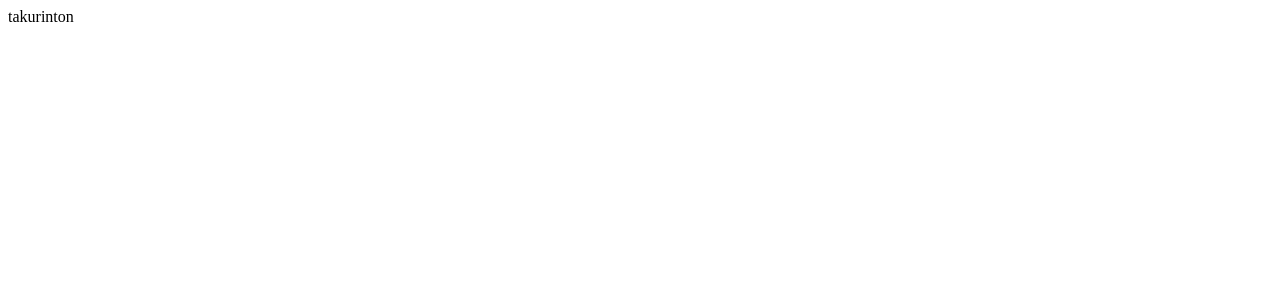
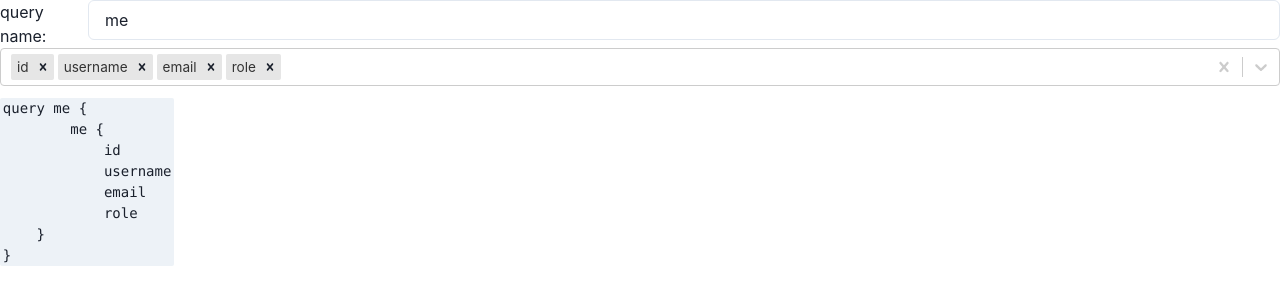
Before and after one commit to takurinton/graphui, a React (Vite) app: page / in a window 1280 px wide. Shown: the top 304 px of the page. Built offline with nearby package versions, Linux system fonts and the light colour scheme.

Commit message:
add: select

```diff
--- a/package.json
+++ b/package.json
@@ -15,6 +15,7 @@
     "graphql": "^16.3.0",
     "react": "^17.0.2",
     "react-dom": "^17.0.2",
+    "react-select": "^5.2.2",
     "urql": "^2.1.3"
   },
   "devDependencies": {
--- a/src/App.tsx
+++ b/src/App.tsx
@@ -4,11 +4,41 @@
     - react, react-dom, urql, chakra-ui は devDependencies に入れる
 */
 
+import { ChakraProvider } from '@chakra-ui/react';
 import { GraphUI } from './graphui/GraphUI';
+
+const schema = `
+type User {
+    id: ID!
+    username: String!
+    email: String!
+    role: Role!
+}
+
+type Hoge {
+    a: Int!
+    b: String!
+    c: Role
+}
+
+type Query {
+    me: User!
+    user(id: ID!): User
+    allUsers: [User]
+    hoge: Hoge
+}
+
+enum Role {
+    USER
+    ADMIN
+}
+`;
 
 function App() {
   return (
-    <GraphUI />
+    <ChakraProvider>
+      <GraphUI schema={schema} />
+    </ChakraProvider>
   )
 }
 
--- a/src/graphui/GraphUI.tsx
+++ b/src/graphui/GraphUI.tsx
@@ -1,57 +1,24 @@
-import { useEffect, useState } from "react";
-import { Flex } from '@chakra-ui/react';
+import React, { useCallback, useEffect, useState } from "react";
+import { chakra } from "@chakra-ui/system";
 import {
-    ASTNode,
+    Flex,
+    Input,
+    Box,
+    Code
+} from '@chakra-ui/react';
+import {
     buildSchema,
     DocumentNode,
     GraphQLField,
     GraphQLNamedType,
+    print,
+    parse,
+    ASTNode,
+    SelectionSetNode,
     GraphQLSchema,
-    parse,
-    print,
 } from "graphql";
 import { Provider } from './context';
-
-
-const initialQuery = `
-query findUser($userId: ID!) {
-    user(id: $userId) {
-      ...UserFields
-    }
-  }
-
-  fragment UserFields on User {
-    id
-    username
-  }
-`;
-
-const schema = `
-type User {
-    id: ID!
-    username: String!
-    email: String!
-    role: Role!
-}
-
-type Hoge {
-    a: Int!
-    b: String!
-    c: Role
-}
-
-type Query {
-    me: User!
-    user(id: ID!): User
-    allUsers: [User]
-    hoge: Hoge
-}
-
-enum Role {
-    USER
-    ADMIN
-}
-`;
+import Select from 'react-select';
 
 // inspired by https://github.com/timqian/gql-generator/blob/20f76a0f37f31f961f8d5599cc115748c89fb614/index.js#L39-L55
 const getFieldArgsDict = ({
@@ -111,7 +78,7 @@ const generateGraphQLQuery = ({
         // 例えばネストしてる場合、これは再帰的に generateQuery 関数を呼ぶ必要がある
         childQuery = Object.keys(fields)
             .map(field => {
-                return field;
+                return `${'    '.repeat(currentDepth + 2)}${field}`;
             }).join('\n');
     }
 
@@ -155,17 +122,198 @@ const getQuerysMap = ({
     return res;
 }
 
-export const GraphUI = () => {
+const getFields = ({
+    schema,
+    name
+}: {
+    schema: string;
+    name: string;
+}) => {
+    const geaphqlSchema = buildSchema(schema);
+    const curerentQueryField = geaphqlSchema.toConfig().query?.getFields()[name] as GraphQLField<any, any, any>;
+    const currentQueryTypeName = curerentQueryField.type.toString().replace(/[[\]!]/g, '');
+    const currentQureyType = geaphqlSchema.getType(currentQueryTypeName) as GraphQLNamedType;
+
+    // @ts-ignore
+    return Object.keys(currentQureyType.getFields()).map(t => ({ value: t, label: t }));
+}
+
+// 以下は query の AST を触る
+
+// query から field を取得する
+const getFieldByQuery = (node: ASTNode): ASTNode => {
+    if (node.kind === 'Document') {
+        return getFieldByQuery(node.definitions[0]);
+    }
+
+    if (node.kind === 'OperationDefinition') {
+        return getFieldByQuery(node.selectionSet);
+    }
+
+    if (node.kind === 'SelectionSet') {
+        return getFieldByQuery(node.selections);
+    }
+
+    if (node.kind === 'Field') {
+        if (node.selectionSet === undefined) {
+            return node.name;
+        }
+        return getFieldByQuery(node.selectionSet);
+    }
+
+    return {} as ASTNode;
+}
+
+const Indent = ({ children }: { children: React.ReactNode }) => {
+    return <Box pl={4}>{children}</Box>;
+}
+
+const RootRenderer = ({ node }: { node: ASTNode }) => {
+    if (node.kind === 'Document') {
+        return (
+            <Box>
+                {node.definitions.map((def, index) => {
+                    return <RootRenderer key={index} node={def} />;
+                })}
+            </Box>
+        );
+    }
+
+    if (node.kind === 'OperationDefinition') {
+        return (
+            <Box border="1px solid white" boxSizing="border-box">
+                <RootRenderer node={node.selectionSet} />
+            </Box>
+        );
+    }
+    if (node.kind === 'SelectionSet') {
+        return (
+            <Box>
+                <Indent>
+                    {node.selections.map((selection, index) => {
+                        return (
+                            <Box key={index}>
+                                <RootRenderer node={selection} />
+                            </Box>
+                        );
+                    })}
+                </Indent>
+            </Box>
+        );
+    }
+
+    if (node.kind === 'Field') {
+        return (
+            <Box d="inline">
+                {node.alias && (
+                    <>
+                        <RootRenderer node={node.alias} />
+                        {`: `}
+                    </>
+                )}
+                <RootRenderer node={node.name} />
+                {'('}
+                {node.arguments && (
+                    <Indent>
+                        {node.arguments.map((arg, idx) => {
+                            return <RootRenderer key={idx} node={arg} />;
+                        })}
+                    </Indent>
+                )}
+                {')'}
+                {node.directives?.map((t, idx) => {
+                    return <RootRenderer key={idx} node={t} />;
+                })}
+            </Box>
+        );
+    }
+    if (node.kind === 'Argument') {
+        return (
+            <Box>
+                <RootRenderer node={node.name} />
+                {': '}
+                <RootRenderer node={node.value} />
+            </Box>
+        );
+    }
+    // Literal
+    if (node.kind === 'Name') {
+        return (
+            <Box d="inline">
+                <Code>{node.value}</Code>
+            </Box>
+        );
+    }
+
+    /** --- Literal --- */
+    if (node.kind === 'StringValue') {
+        return (
+            <Box d="inline">
+                <Code>"{node.value}"</Code>
+            </Box>
+        );
+    }
+    if (node.kind === 'BooleanValue') {
+        return (
+            <Box d="inline">
+                <Code>{node.value}</Code>
+            </Box>
+        );
+    }
+
+    if (node.kind === 'ListValue') {
+        return (
+            <Box d="inline">
+                {'['}
+                {node.values.map((t, idx) => {
+                    return (
+                        <Box>
+                            {`${idx ? ', ' : ''}`}
+                            <RootRenderer node={t} />
+                        </Box>
+                    );
+                })}
+                {']'}
+            </Box>
+        );
+    }
+    return <Box>UnknownNode: {node.kind}</Box>;
+}
+
+export const GraphUI = ({
+    schema
+}: {
+    schema: string
+}) => {
+    const querysMap = getQuerysMap({ schema });
+    const initialQueryName = Object.keys(querysMap)[0];
+
+    // query name
+    const [queryName, setQueryName] = useState(initialQueryName);
     // set current query string
-    const [query, setQuery] = useState('')
+    const [query, setQuery] = useState(`query ${queryName} {
+    ${querysMap[initialQueryName]}
+}`)
     // query to astnode
-    const [ast, setAst] = useState<DocumentNode>(parse(initialQuery));
+    const [ast, setAst] = useState<DocumentNode | any>(null);
+    // fields
+    const [fields, setFields] = useState(getFields({ schema, name: queryName }));
 
-    const querysMap = getQuerysMap({ schema });
     useEffect(() => {
-        // TODO: query を作成する関数をひとまとめにしてここで query にセットする
-        setQuery(initialQuery);
+        const _ast = parse(query);
+        setAst(_ast);
     }, []);
+
+    const handleChangeQueryName = useCallback((event: React.ChangeEvent<HTMLInputElement>) => {
+        const value = event.target.value;
+        const newQuery = `query ${value} {
+    ${querysMap[initialQueryName]}
+}`;
+
+        setQueryName(value);
+        setQuery(newQuery)
+        setAst(parse(newQuery));
+    }, [queryName, query]);
 
     return (
         <>
@@ -178,8 +326,28 @@ export const GraphUI = () => {
                 }}
             >
                 <Flex>
-                    takurinton
+                    <chakra.p fontSize="md">query name: </chakra.p>
+                    <Input size="md" placeholder='query name' value={queryName} onChange={(event) => handleChangeQueryName(event)} />
                 </Flex>
+                <Box>
+                    <Select
+                        defaultValue={fields}
+                        isMulti
+                        name="colors"
+                        options={fields}
+                        className="basic-multi-select"
+                        classNamePrefix="select"
+                    />
+                </Box>
+                <Box>
+                    {/* {ast === null ? <>loading</> : <RootRenderer node={ast} />} */}
+                    <Box pb={3} />
+                    <pre>
+                        <Code>
+                            {query}
+                        </Code>
+                    </pre>
+                </Box>
             </Provider>
         </>
     )
```
Also changed, not shown: 1 other file (tests, documents, lock files or other folders).
